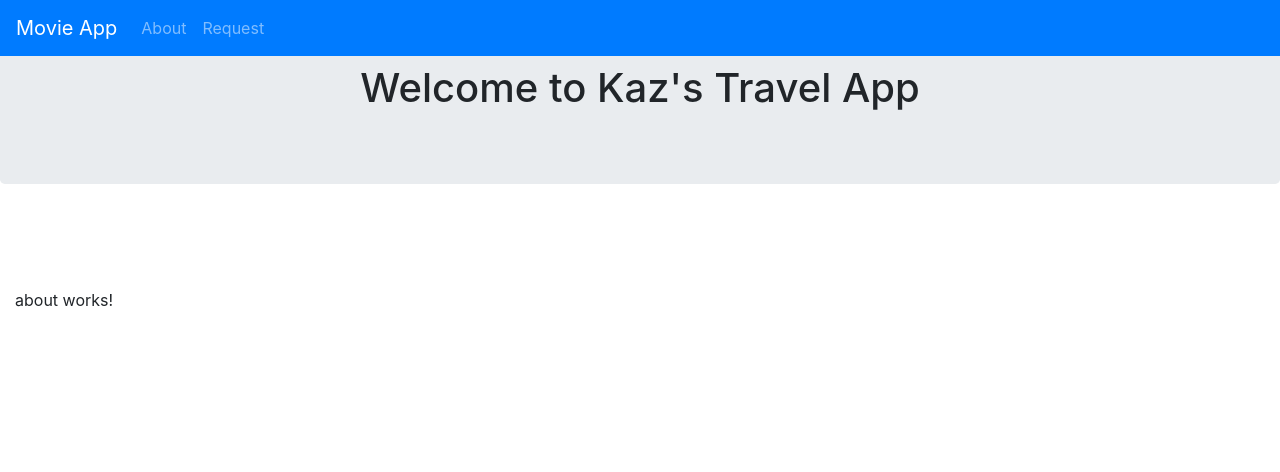
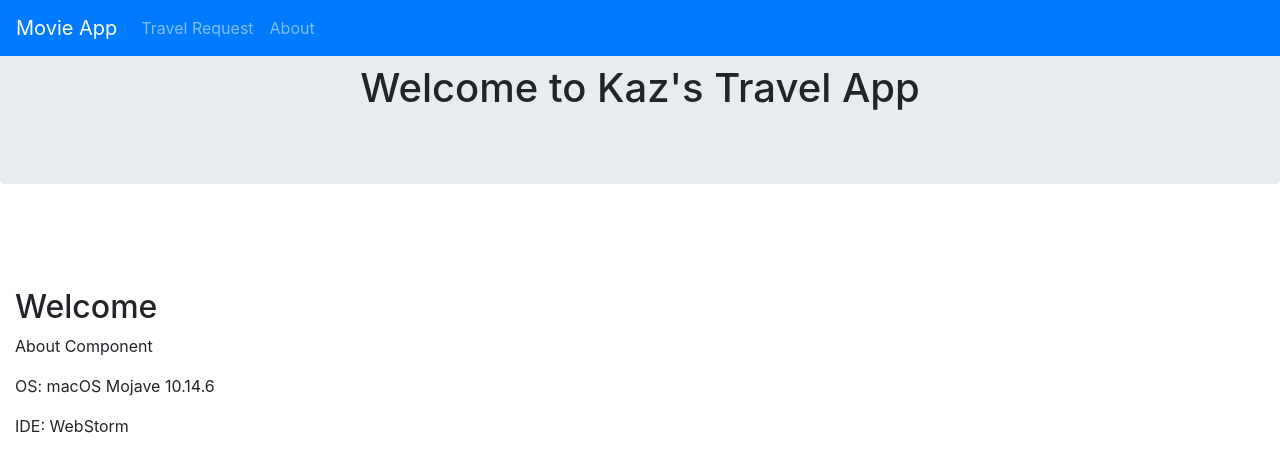
Before and after one commit to kschmanski/CSC436-HW1, an Angular app: page /about in a window 1280 px wide. Shown: the top 472 px of the page. Built offline with nearby package versions, Linux system fonts and the light colour scheme.

Commit message:
add text to about component

```diff
--- a/src/app/about/about.component.html
+++ b/src/app/about/about.component.html
@@ -1 +1,4 @@
-<p>about works!</p>
+<h2>Welcome</h2>
+<p>About Component
+<p>OS: macOS Mojave 10.14.6
+<p>IDE: WebStorm
--- a/src/app/app.component.html
+++ b/src/app/app.component.html
@@ -10,9 +10,8 @@
       <a class="navbar-brand" [routerLink]="['/home']">Movie App</a>
     </div>
 
-
+    <a class="nav-link" [routerLink]="['/request']">Travel Request</a>
     <a class="nav-link" [routerLink]="['/about']">About</a>
-    <a class="nav-link" [routerLink]="['/request']">Request</a>
 
   </ul>
 </nav>
```
